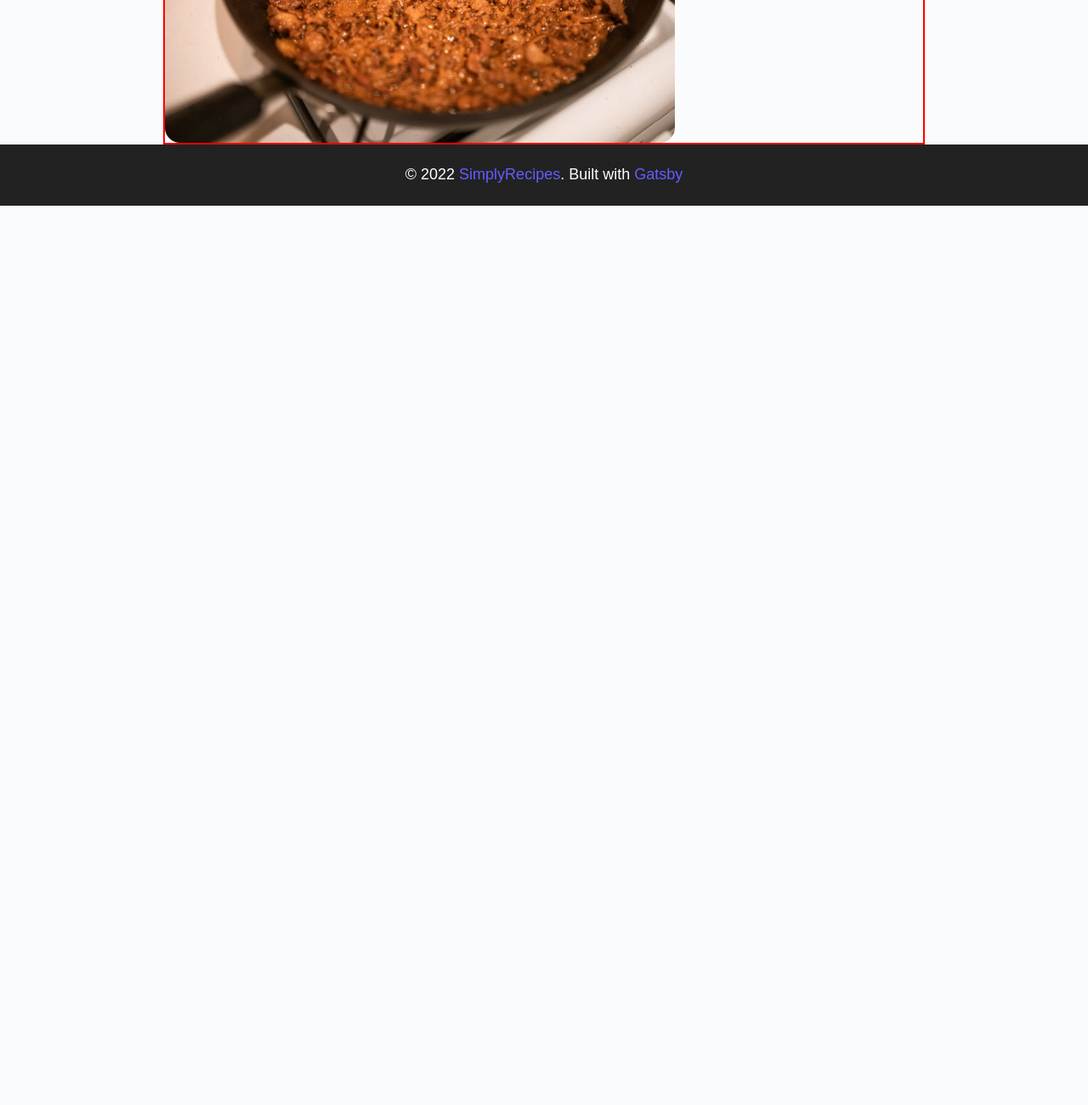
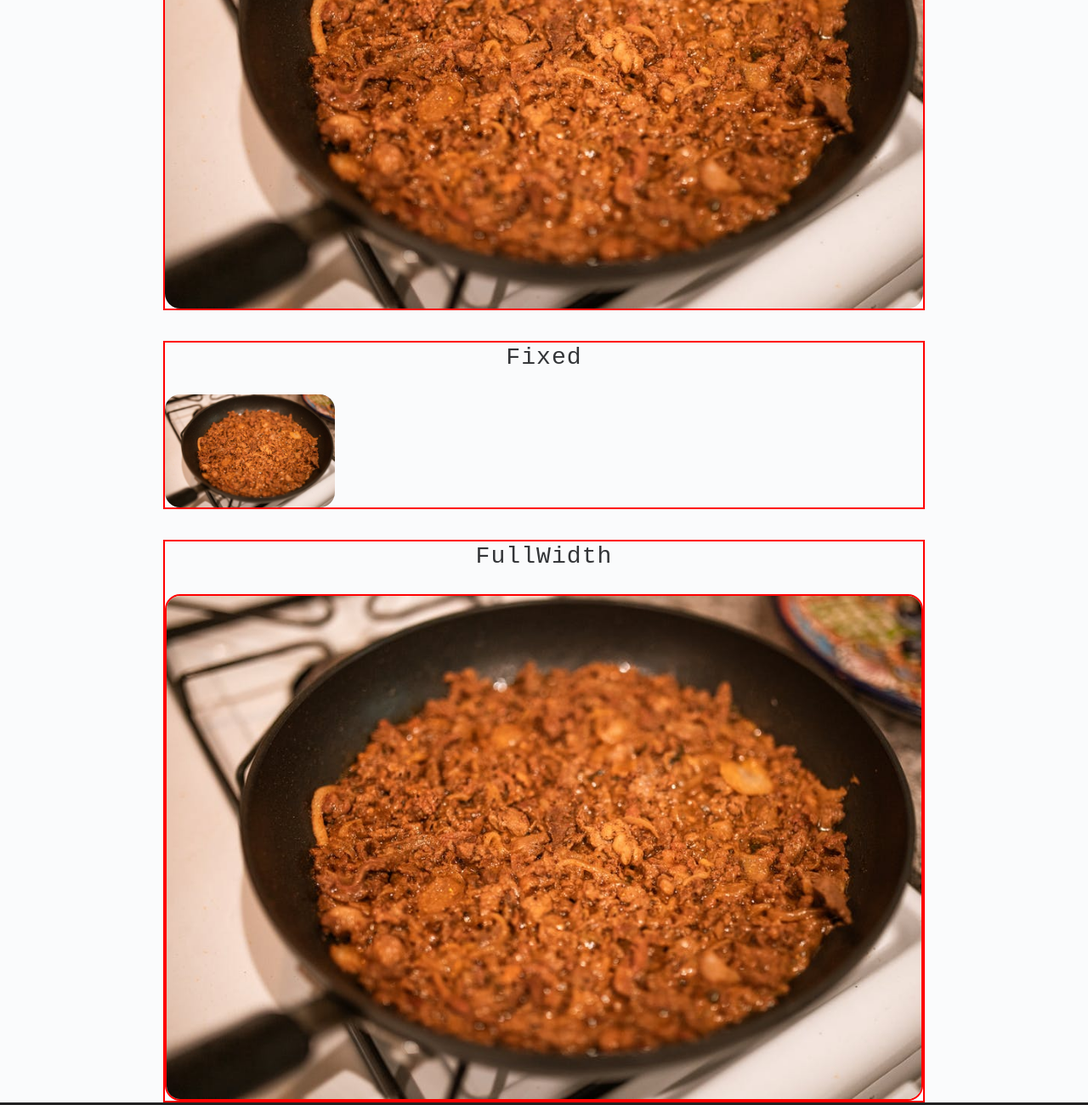
Before and after one commit to armod/gatsby-simply-recipes, a Gatsby site: page / in a window 1280 px wide. Shown: the part 500-1800 px from the top of the page at 85% size. Before the commit the page ends 800 px from the top, so only its background shows below. Built offline with nearby package versions, Linux system fonts and the light colour scheme; Gatsby itself is replaced by a stand-in of ours.

Commit message:
options example

```diff
--- a/src/examples/images.js
+++ b/src/examples/images.js
@@ -10,12 +10,34 @@
         <StaticImage
           src='../assets/images/recipe-1.jpeg'
           alt='food'
-          height={400}
-          // width={100}
           placeholder='tracedSVG'
           layout='constrained'
           className='example-img'
           as='section'
+        />
+      </article>
+      <article>
+        <h4>fixed</h4>
+        <StaticImage
+          src='../assets/images/recipe-1.jpeg'
+          alt='food'
+          placeholder='blurred'
+          layout='fixed'
+          width={200}
+          className='example-img'
+          as='div'
+        />
+      </article>
+      <article>
+        <h4>fullWidth</h4>
+        <StaticImage
+          src='../assets/images/recipe-1.jpeg'
+          alt='food'
+          placeholder='dominantColor'
+          layout='fullWidth'
+          width={200}
+          className='example-img'
+          as='article'
         />
       </article>
     </Wrapper>
@@ -25,12 +47,18 @@
 const Wrapper = styled.section`
   width: 70vw;
   margin: 0 auto;
+  display: grid;
+  text-align: center;
+  gap: 2rem;
   article {
     border: 2px solid red;
   }
   .example-img {
     border-radius: 1rem;
   }
+  /* @media (min-width: 992px) {
+    grid-template-columns: 1fr 1fr 1fr;
+  } */
 `
 
 export default Images
```
